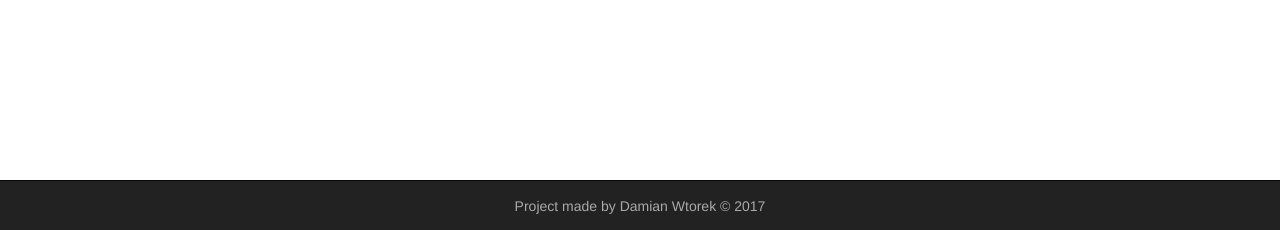
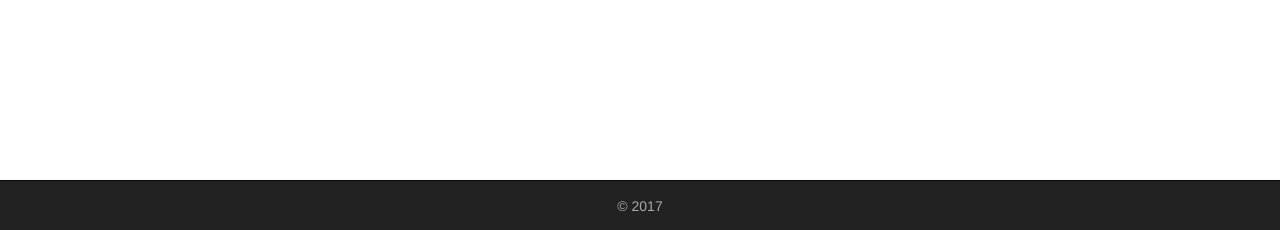
Before and after one commit to damianck/wpc_media, a Flask app: page / in a window 1280 px wide. Shown: the part 570-800 px from the top of the page. Run offline with Flask 2, Linux system fonts and the light colour scheme; some libraries are stand-ins or nearby versions.

Commit message:
remove paragraph

```diff
--- a/web/templates/base.html
+++ b/web/templates/base.html
@@ -77,7 +77,7 @@
 {% block footer %}
     <nav class="navbar navbar-inverse navbar-fixed-bottom">
         <div class="footer">
-            <p>Project made by Damian Wtorek &copy 2017</p>
+            <p>&copy 2017</p>
         </div>
     </nav>
 {% endblock %}
```
